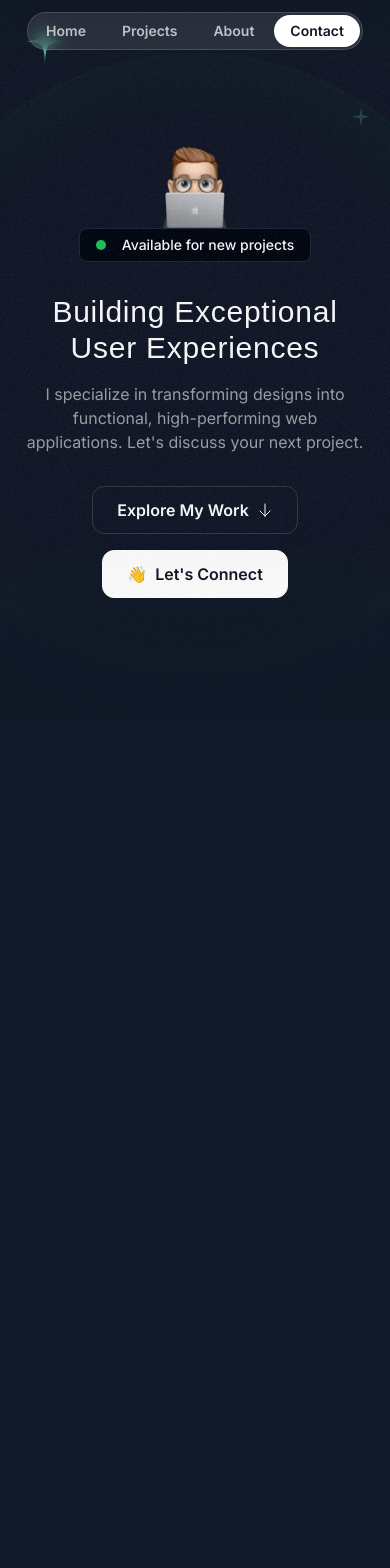
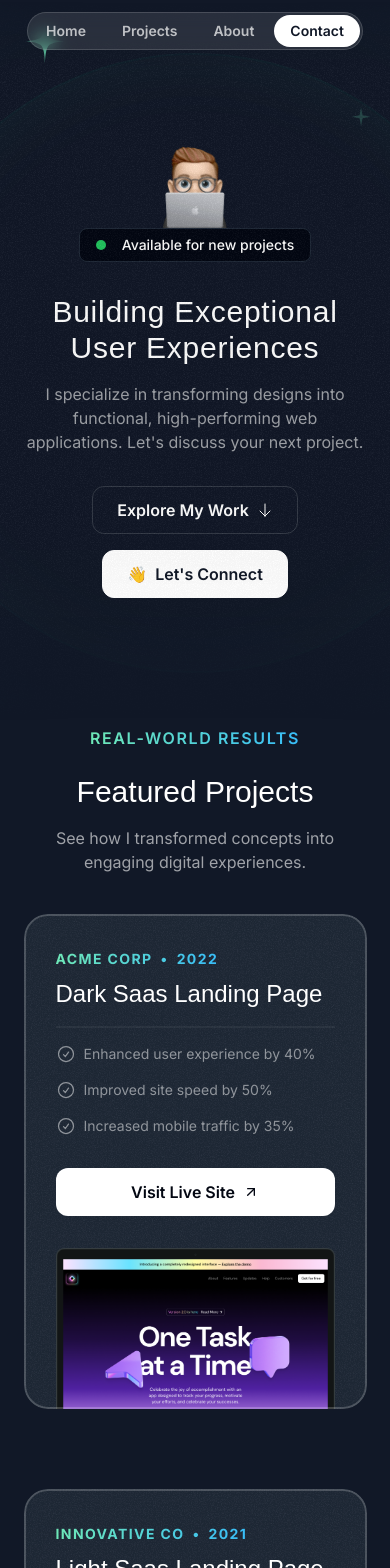
Before and after one commit to yvonnkr/yvolabs-portfolio-2024, a Next.js app: page / in a window 390 px wide. Shown: the top 1568 px of the page. Before the commit the page ends 973 px from the top, so only its background shows below. Built offline with nearby package versions, Linux system fonts and the light colour scheme; a web font is replaced by a local one.

Commit message:
implement featured projects section

```diff
--- a/src/app/globals.css
+++ b/src/app/globals.css
@@ -11,3 +11,9 @@
         @apply absolute inset-0 border-2 top-1/2 left-1/2 -translate-x-1/2 -translate-y-1/2 rounded-full border-emerald-500/5 shadow-[0_0_80px_inset] shadow-emerald-300/5
     }
 }
+
+@layer utilities {
+    .container{
+        @apply lg:max-w-5xl;
+    }
+}
--- a/src/app/page.tsx
+++ b/src/app/page.tsx
@@ -1,11 +1,13 @@
 import {Header} from "@/sections/Header"
 import {HeroSection} from "@/sections/Hero";
+import {ProjectsSection} from "@/sections/Projects";
 
 export default function Home() {
     return (
         <div>
             <Header/>
             <HeroSection/>
+            <ProjectsSection/>
         </div>
     );
 }
--- a/src/sections/Projects.tsx
+++ b/src/sections/Projects.tsx
@@ -1,6 +1,10 @@
 import darkSaasLandingPage from "@/assets/images/dark-saas-landing-page.png";
 import lightSaasLandingPage from "@/assets/images/light-saas-landing-page.png";
 import aiStartupLandingPage from "@/assets/images/ai-startup-landing-page.png";
+import Image from "next/image";
+import CheckIcon from "@/assets/icons/check-circle.svg";
+import ArrowUpRightIcon from "@/assets/icons/arrow-up-right.svg";
+import grainImage from "@/assets/images/grain.jpg"
 
 const portfolioProjects = [
     {
@@ -8,9 +12,9 @@
         year: "2022",
         title: "Dark Saas Landing Page",
         results: [
-      { title: "Enhanced user experience by 40%" },
-      { title: "Improved site speed by 50%" },
-      { title: "Increased mobile traffic by 35%" },
+            {title: "Enhanced user experience by 40%"},
+            {title: "Improved site speed by 50%"},
+            {title: "Increased mobile traffic by 35%"},
         ],
         link: "https://youtu.be/4k7IdSLxh6w",
         image: darkSaasLandingPage,
@@ -20,9 +24,9 @@
         year: "2021",
         title: "Light Saas Landing Page",
         results: [
-      { title: "Boosted sales by 20%" },
-      { title: "Expanded customer reach by 35%" },
-      { title: "Increased brand awareness by 15%" },
+            {title: "Boosted sales by 20%"},
+            {title: "Expanded customer reach by 35%"},
+            {title: "Increased brand awareness by 15%"},
         ],
         link: "https://youtu.be/7hi5zwO75yc",
         image: lightSaasLandingPage,
@@ -32,9 +36,9 @@
         year: "2023",
         title: "AI Startup Landing Page",
         results: [
-      { title: "Enhanced user experience by 40%" },
-      { title: "Improved site speed by 50%" },
-      { title: "Increased mobile traffic by 35%" },
+            {title: "Enhanced user experience by 40%"},
+            {title: "Improved site speed by 50%"},
+            {title: "Increased mobile traffic by 35%"},
         ],
         link: "https://youtu.be/Z7I5uSRHMHg",
         image: aiStartupLandingPage,
@@ -42,5 +46,72 @@
 ];
 
 export const ProjectsSection = () => {
-  return <div>Projects Section</div>;
+    return (
+        <section className="pb-16 lg:py-24">
+            <div className="container">
+                <div className="flex justify-center">
+                    <p className="uppercase font-semibold tracking-widest bg-gradient-to-r from-emerald-300 to-sky-400 text-center text-transparent bg-clip-text">
+                        Real-world Results
+                    </p>
+                </div>
+                <h2 className="font-serif text-3xl md:text-5xl text-center mt-6 ">
+                    Featured Projects
+                </h2>
+                <p className="text-center md:text-lg lg:text-xl text-white/60 mt-4 max-w-md mx-auto">
+                    See how I transformed concepts into engaging digital experiences.
+                </p>
+                <div className="mt-10 md:mt-20 flex flex-col gap-20">
+                    {portfolioProjects.map((project) => (
+                        <div key={project.title}
+                             className="bg-gray-800 rounded-3xl relative z-0 overflow-hidden after:z-10  after:content-[''] after:absolute after:inset-0 after:outline-2 after:outline after:-outline-offset-2 after:rounded-3xl after:outline-white/20 px-8 pt-8  md:pt-12 md:px-10 lg:pt-16 lg:px-20 after:pointer-events-none "
+                        >
+                            <div className="absolute inset-0 -z-10 opacity-5"
+                                 style={{
+                                     backgroundImage: `url("${grainImage.src}")`,
+                                 }}
+                            >
+
+                            </div>
+                            <div className="lg:grid lg:grid-cols-2 lg:gap-16">
+                                <div className="lg:pb-16">
+                                    <div
+                                        className="bg-gradient-to-r from-emerald-300 to-sky-400 inline-flex gap-2 font-bold uppercase tracking-widest text-sm text-transparent bg-clip-text">
+                                        <span>{project.company}</span>
+                                        <span>&bull;</span>
+                                        <span>{project.year}</span>
+                                    </div>
+                                    <h3 className="font-serif text-2xl mt-2 md:mt-5 md:text-4xl">
+                                        {project.title}
+                                    </h3>
+                                    <hr className="border-t-2 border-white/5 mt-4 md:mt-5"/>
+                                    <ul className="flex flex-col gap-4 mt-4 md:mt-5">
+                                        {project.results.map((result) => (
+                                            <li key={result.title}
+                                                className="flex gap-2 text-sm md:text-base text-white/50">
+                                                <CheckIcon className="size-5 md:size-6"/>
+                                                <span>{result.title}</span>
+                                            </li>
+                                        ))}
+                                    </ul>
+                                    <a href={project.link} target="_blank" rel="noopener noreferrer">
+                                        <button
+                                            className="bg-white text-gray-950 h-12 w-full md:w-auto px-6 rounded-xl font-semibold inline-flex items-center justify-center gap-2 mt-8">
+                                            <span>Visit Live Site</span>
+                                            <ArrowUpRightIcon className="size-4"/>
+                                        </button>
+                                    </a>
+                                </div>
+                                <div className="relative">
+                                    <Image src={project.image}
+                                           alt={project.title}
+                                           className="mt-8 -mb-4 md:-mb-0 lg:mt-0 lg:absolute lg:h-full lg:w-auto lg:max-w-none"
+                                    />
+                                </div>
+                            </div>
+                        </div>
+                    ))}
+                </div>
+            </div>
+        </section>
+    )
 };
```
Lines whose indentation alone changed are shown as unchanged.
